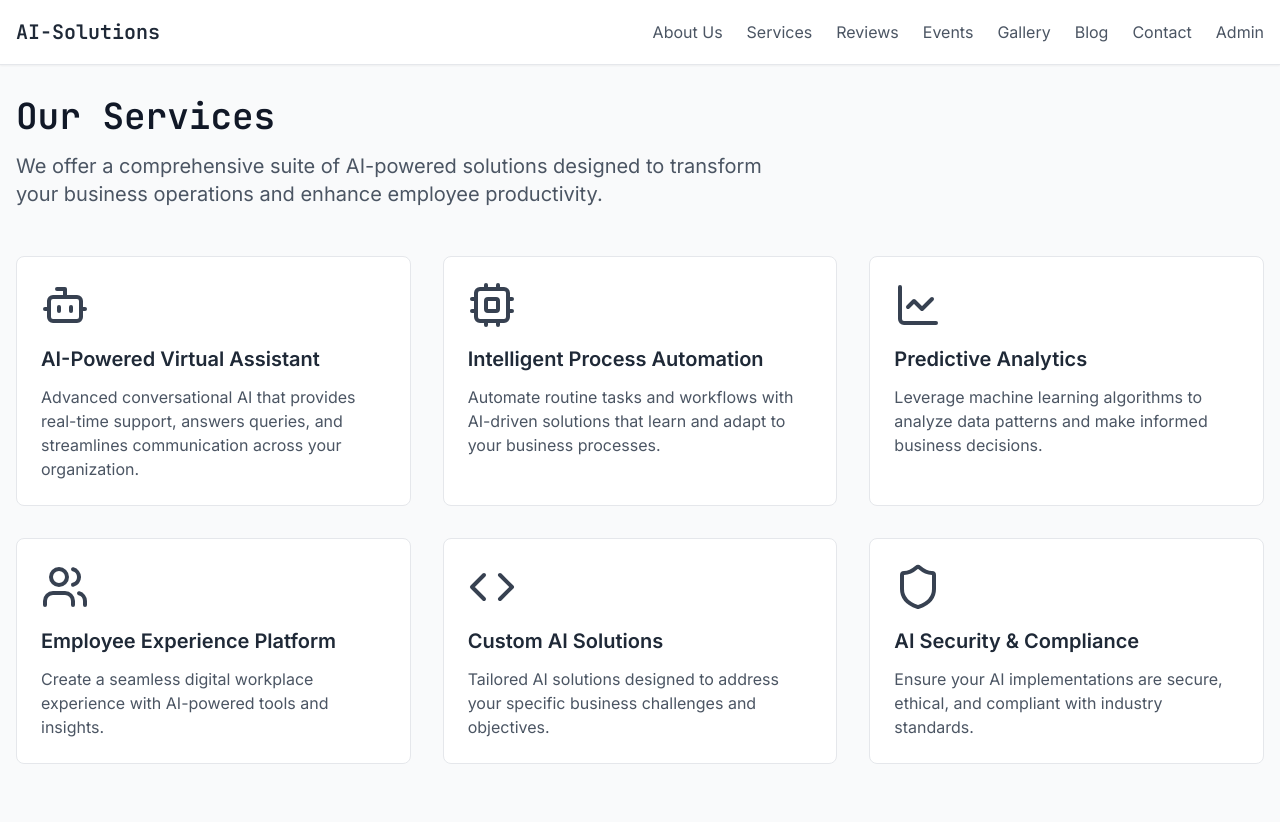
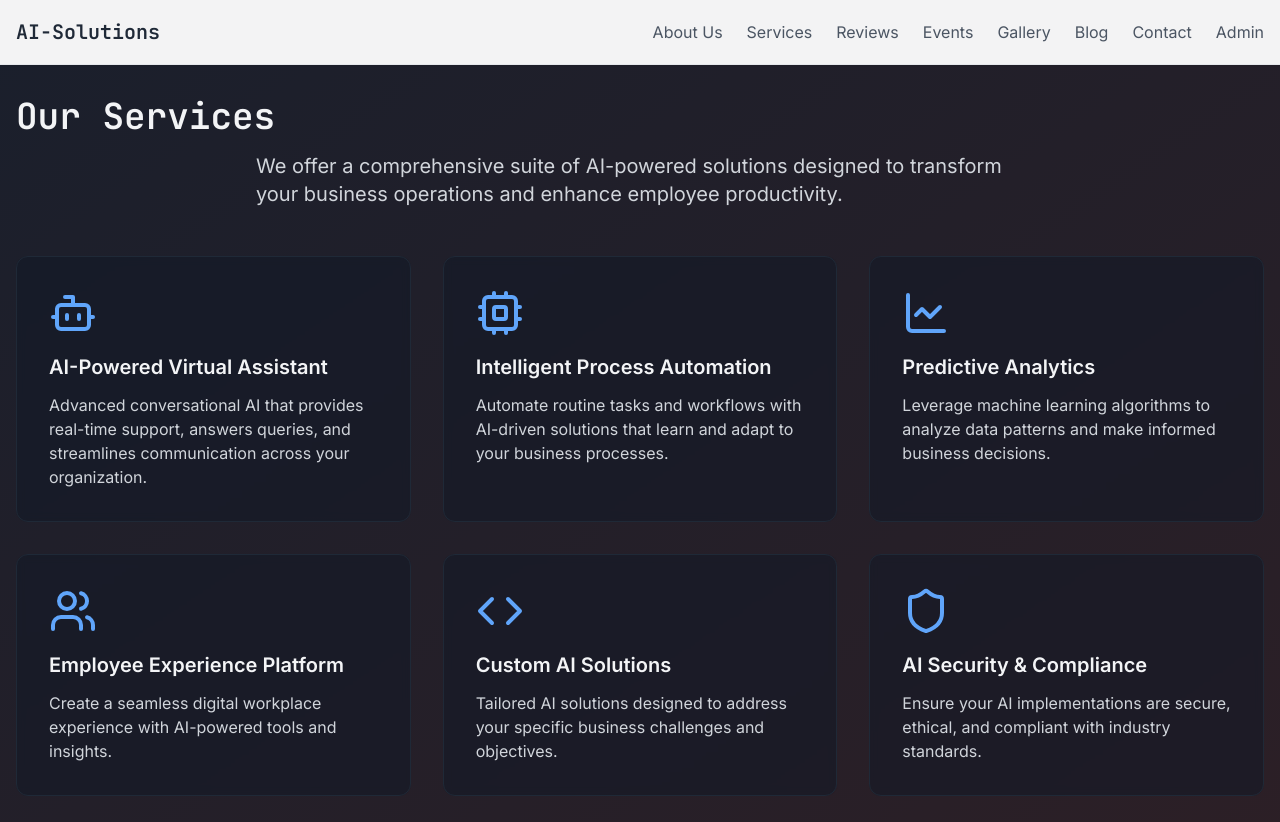
Before and after one commit to ishhumn/t-8087, a React (Vite) app: page /services in a window 1280 px wide. Shown: the top 822 px of the page. Built offline with nearby package versions, Linux system fonts and the light colour scheme.

Commit message:
Add background to services page
Updated the Services page to include a visually appealing background that enhances the overall design and user experience.
[skip gpt_engineer]

```diff
--- a/src/pages/Services.tsx
+++ b/src/pages/Services.tsx
@@ -2,10 +2,10 @@ import Navbar from "@/components/Navbar";
 import { Bot, Cpu, LineChart, Users, Code, Shield } from "lucide-react";
 
 const ServiceCard = ({ title, description, icon: Icon }) => (
-  <div className="p-6 border border-gray-200 rounded-lg hover:shadow-lg transition-all bg-white">
-    <Icon className="w-12 h-12 text-gray-700 mb-4" />
-    <h3 className="text-xl font-semibold text-gray-800 mb-3">{title}</h3>
-    <p className="text-gray-600">{description}</p>
+  <div className="p-8 border border-gray-800 rounded-xl hover:shadow-xl transition-all bg-gray-900/50 backdrop-blur-sm">
+    <Icon className="w-12 h-12 text-blue-400 mb-4" />
+    <h3 className="text-xl font-semibold text-gray-100 mb-3">{title}</h3>
+    <p className="text-gray-300">{description}</p>
   </div>
 );
 
@@ -44,12 +44,12 @@ const Services = () => {
   ];
 
   return (
-    <div className="min-h-screen bg-gray-50">
+    <div className="min-h-screen bg-[#1A1F2C] bg-gradient-to-br from-[#1A1F2C] to-[#2C1F26]">
       <Navbar />
       <div className="pt-24 pb-16">
         <div className="container mx-auto px-4">
-          <h1 className="text-4xl font-mono font-bold text-gray-900 mb-4">Our Services</h1>
-          <p className="text-xl text-gray-600 mb-12 max-w-3xl">
+          <h1 className="text-4xl font-mono font-bold text-gray-100 mb-4">Our Services</h1>
+          <p className="text-xl text-gray-300 mb-12 max-w-3xl mx-auto">
             We offer a comprehensive suite of AI-powered solutions designed to transform your business operations and enhance employee productivity.
           </p>
 
```
